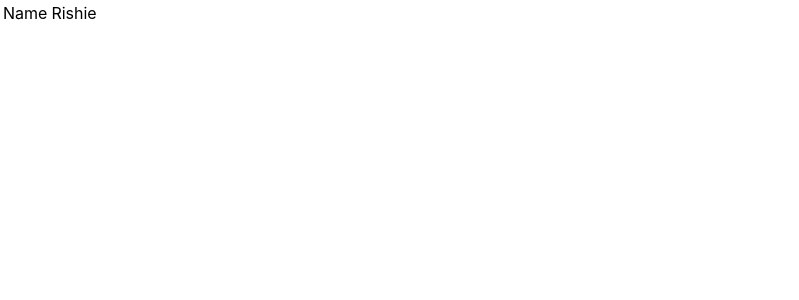
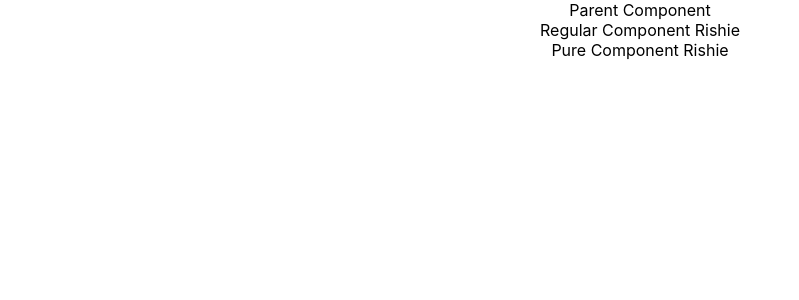
Before and after one commit to rishie81311518/React-Js, a React (Create React App) app: page / in a window 1280 px wide. Shown: the top 300 px of the page, without its empty margins (0-799 px from the left). Built offline with nearby package versions, Linux system fonts and the light colour scheme.

Commit message:
Pure Components

```diff
--- a/src/App.js
+++ b/src/App.js
@@ -1,19 +1,16 @@
 import './App.css';
-import React, { Component } from 'react'
-import FragmentDemo from './components/FragmentDemo';
-import Table from './components/Table';
+import React, { Component} from 'react';
+import ParentComp from './components/ParentComp';
 
 
-
-
-
-function App() {
-  return (
-    <div className="App">
-      <Table />
-     {/* <FragmentDemo/> */}
-    </div>
-  );
+class App extends Component {
+  render() {
+    return (
+      <div className='App'>
+      <ParentComp />
+      </div>
+    )
+  }
 }
 
-export default App;
+export default App
--- /dev/null
+++ b/src/components/ParentComp.js
@@ -0,0 +1,35 @@
+import React, {  Component, PureComponent } from 'react'
+import RegComp from './RegComp'
+import PureComp from './PureComp'
+
+class ParentComp extends PureComponent {
+constructor(props) {
+  super(props)
+
+  this.state = {
+     name: 'Rishie'
+  }
+}
+
+componentDidMount() {
+    setInterval(() => {
+        this.setState({
+            name: 'Rishie'
+        })
+    }, 2000 )
+}
+
+
+  render() {
+    console.log('*********Parent Component ********')
+    return (
+      <div>
+        Parent Component
+        <RegComp name={this.state.name} />
+        <PureComp name = {this.state.name}  />
+      </div>
+    )
+  }
+}
+
+export default ParentComp
--- /dev/null
+++ b/src/components/PureComp.js
@@ -0,0 +1,14 @@
+import React, { PureComponent } from 'react'
+
+class PureComp extends PureComponent {
+  render() {
+    console.log('Pure Component')
+    return (
+      <div>
+        Pure Component {this.props.name}
+      </div>
+    )
+  }
+}
+
+export default PureComp
--- /dev/null
+++ b/src/components/RegComp.js
@@ -0,0 +1,14 @@
+import React, {  Component, PureComponent } from 'react'
+
+class RegComp extends Component {
+  render() {
+    console.log('Regular Component')
+    return (
+      <div>
+        Regular Component {this.props.name}
+      </div>
+    )
+  }
+}
+
+export default RegComp
```
